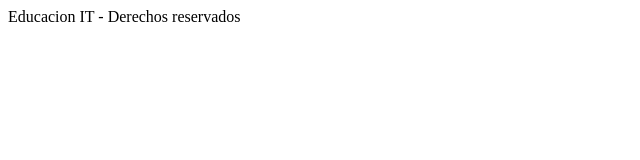
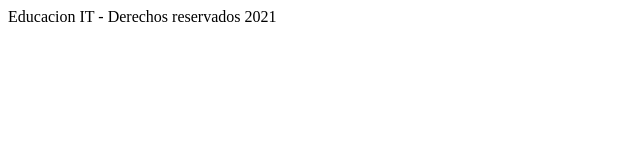
Before and after one commit to orobleto/Digitalers01, a plain HTML site: page index.html in a window 1280 px wide. Shown: the full height of the page, 0-640 px from the left. Drawn offline with Linux system fonts and the light colour scheme.

Commit message:
Se arreglo el msj del footer

```diff
--- a/index.html
+++ b/index.html
@@ -10,7 +10,7 @@
 
     </footer>
 
-        Educacion IT - Derechos reservados
+        Educacion IT - Derechos reservados 2021
     </footer>
 
 
```
